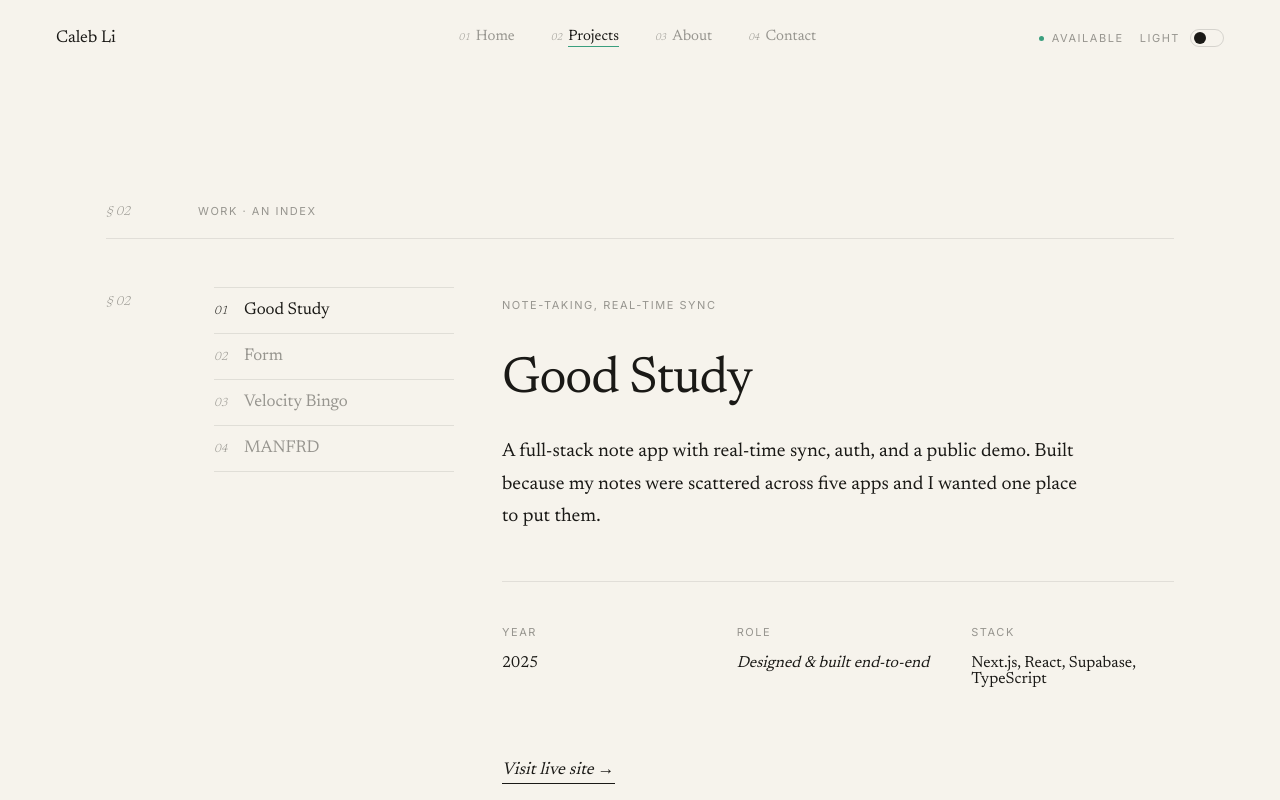
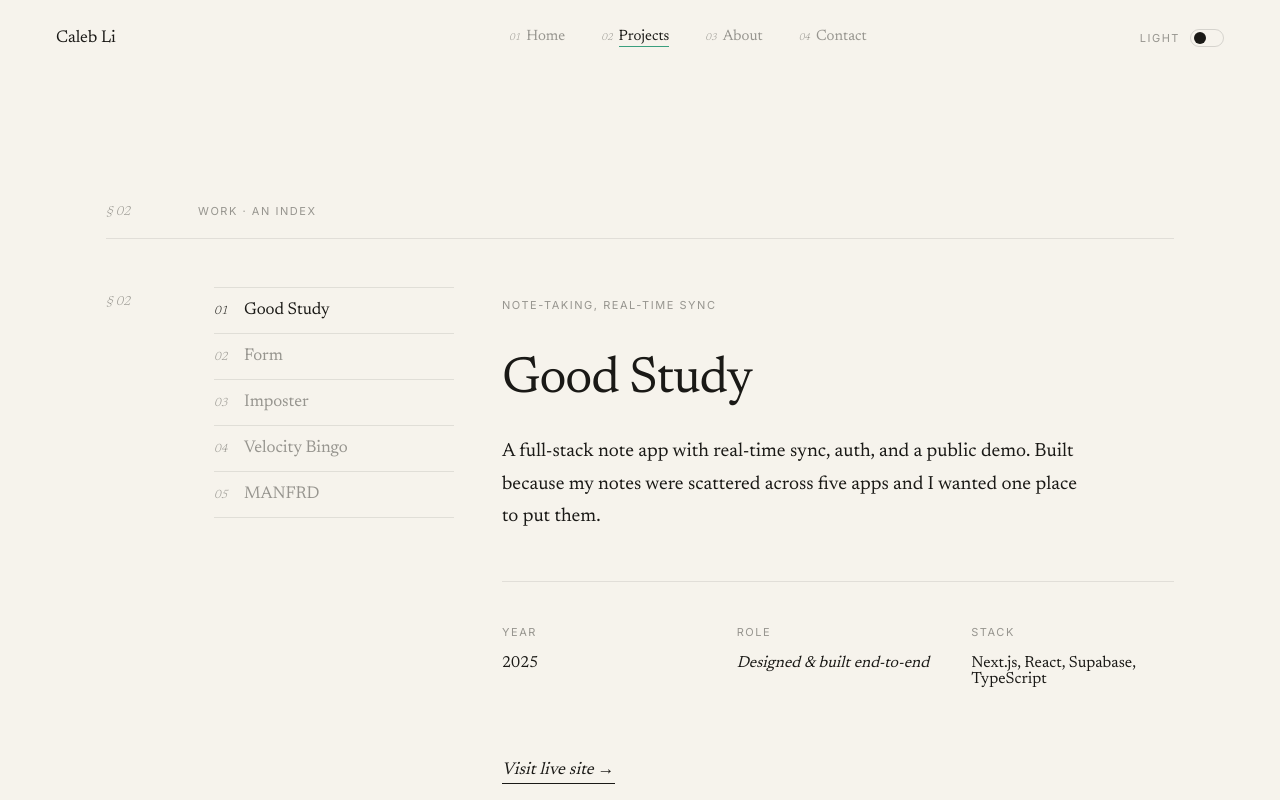
Before and after one commit to cc0b/portfolio, a Next.js app: page /projects in a window 1280 px wide. Shown: the top 800 px of the page. Built offline with nearby package versions, Linux system fonts and the light colour scheme.

Commit message:
added new project - imposter, small changes - added photo and removed available with green dot

```diff
--- a/src/app/about/page.tsx
+++ b/src/app/about/page.tsx
@@ -77,6 +77,11 @@ export default function About() {
           </div>
 
           <div style={{ paddingTop: 12 }}>
+            <img
+              src="/caleb.jpg"
+              alt="Caleb Li"
+              style={{ width: '100%', display: 'block', marginBottom: 24, borderRadius: 3 }}
+            />
             <div style={{ borderTop: '1px solid var(--cl-border)', paddingTop: 16 }}>
               <p style={{ ...LABEL, color: 'var(--cl-muted)', marginBottom: 16 }}>Quick facts</p>
               {facts.map((f, i) => (
--- a/src/app/page.tsx
+++ b/src/app/page.tsx
@@ -9,8 +9,9 @@ import { SERIF, SANS } from '@/lib/typography'
 const projects = [
   { id: 1, name: 'Good Study', tag: 'Note-taking, real-time sync', year: '2025' },
   { id: 2, name: 'Form', tag: 'AI personal trainer, computer vision', year: '2025' },
-  { id: 3, name: 'Velocity Bingo', tag: 'Event networking game', year: '2025' },
-  { id: 4, name: 'MANFRD', tag: 'Personal site for a friend', year: '2024' },
+  { id: 3, name: 'Imposter', tag: 'Party game, real-time multiplayer', year: '2025' },
+  { id: 4, name: 'Velocity Bingo', tag: 'Event networking game', year: '2025' },
+  { id: 5, name: 'MANFRD', tag: 'Personal site for a friend', year: '2024' },
 ]
 
 export default function Home() {
--- a/src/app/projects/page.tsx
+++ b/src/app/projects/page.tsx
@@ -28,6 +28,16 @@ const projects = [
   },
   {
     id: 3,
+    name: 'Imposter',
+    tag: 'Party game, real-time multiplayer',
+    year: '2025',
+    stack: ['React', 'Vite', 'React Router', 'Supabase'],
+    role: 'Designed & built end-to-end',
+    desc: "Takes care of the fiddly part of Spyfall: privately distributing a secret word to every player without anyone seeing anyone else's screen. A host creates a room, shares a link, and each device instantly receives either the round word or an imposter notice. No accounts, no passing a phone around. Built with React, Vite, and React Router, backed entirely by Supabase Realtime with no custom server.",
+    link: 'https://impostergame-free.vercel.app/',
+  },
+  {
+    id: 4,
     name: 'Velocity Bingo',
     tag: 'Event networking game',
     year: '2025',
@@ -37,7 +47,7 @@ const projects = [
     link: 'https://velocity-bingo.vercel.app',
   },
   {
-    id: 4,
+    id: 5,
     name: 'MANFRD',
     tag: 'Personal site for a friend',
     year: '2024',
--- a/src/components/Nav.tsx
+++ b/src/components/Nav.tsx
@@ -80,10 +80,6 @@ export default function Nav() {
       </div>
 
       <div style={{ display: 'flex', alignItems: 'center', gap: 16 }}>
-        <span style={{ ...LABEL, color: 'var(--cl-muted)', display: 'flex', alignItems: 'center', gap: 8 }}>
-          <span style={{ width: 5, height: 5, background: 'var(--cl-accent)', borderRadius: '50%', display: 'inline-block' }} />
-          Available
-        </span>
         <button
           onClick={toggleTheme}
           aria-label="Toggle dark mode"
```
